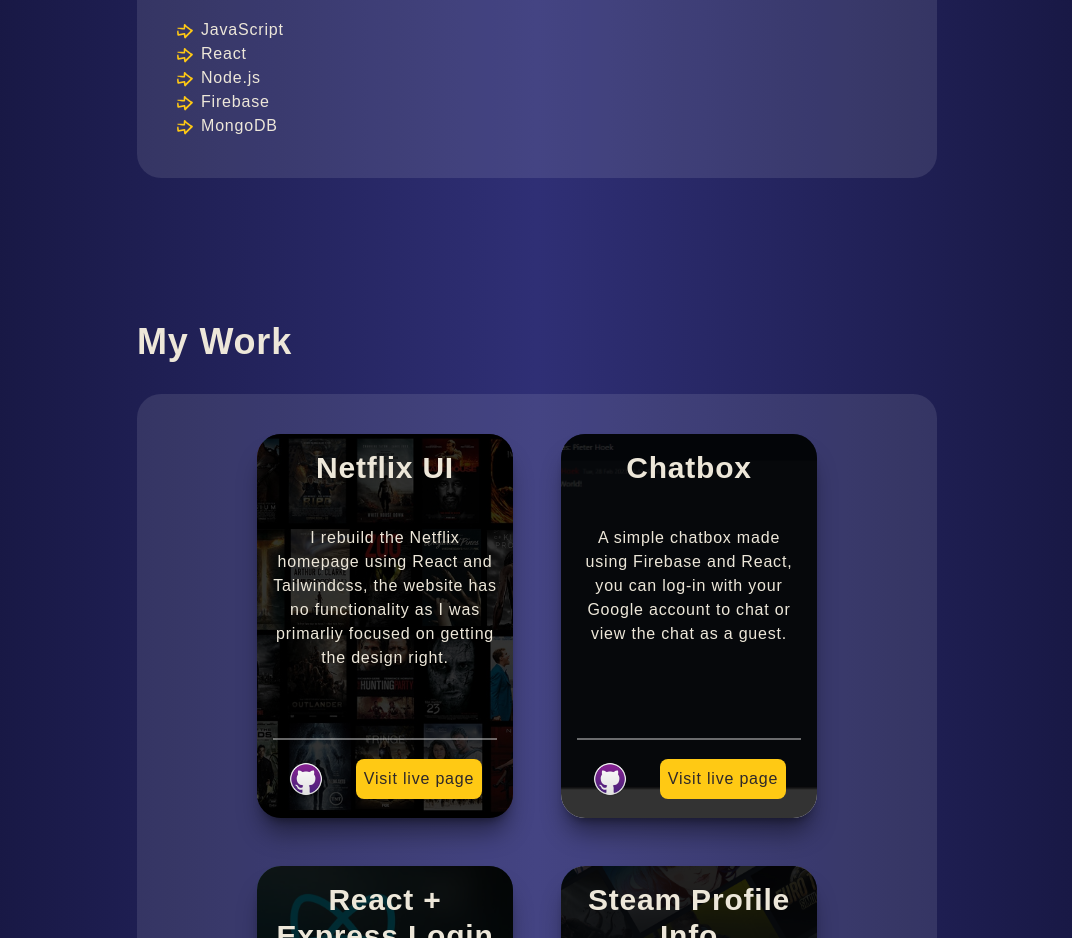
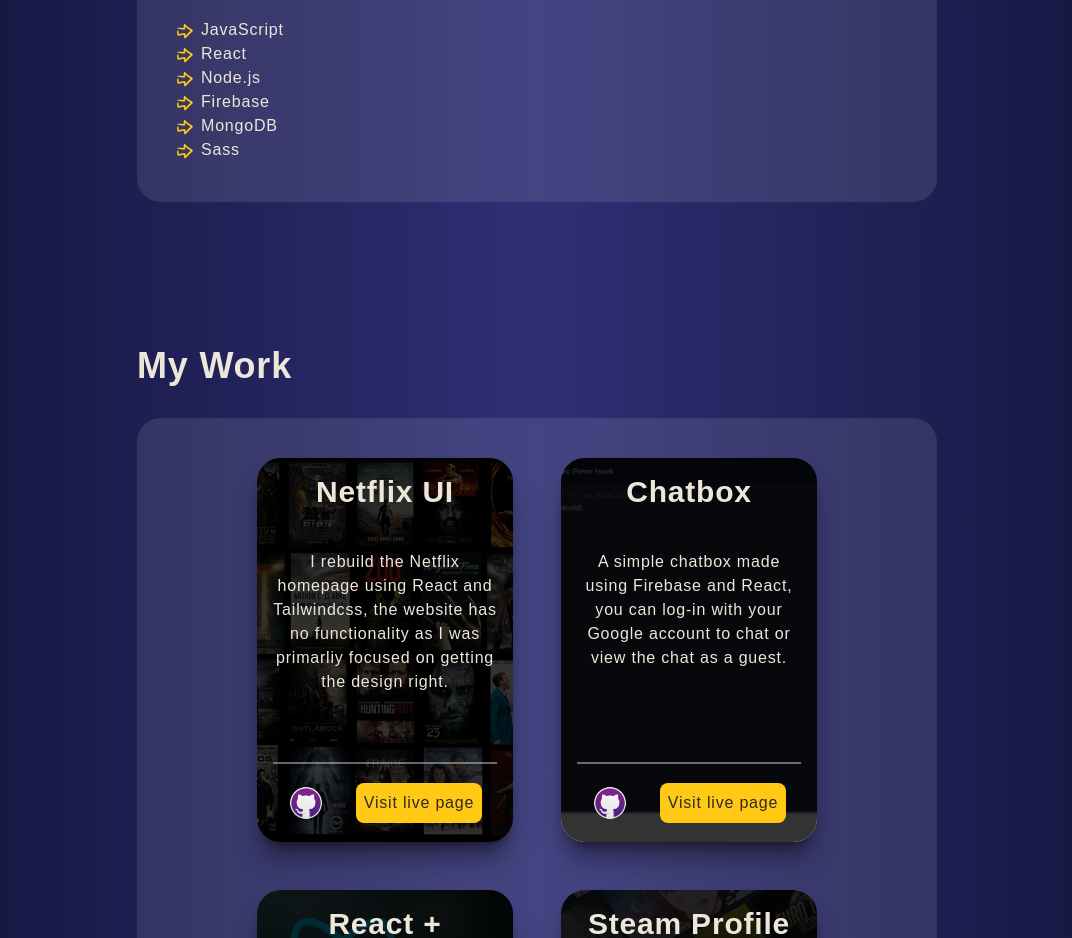
Before and after one commit to Pubstar/Portfolio---Tailwind, a React (Create React App) app in the folder portfolio/: page / in a window 1280 px wide. Shown: the part 1260-2198 px from the top of the page, without its empty margins (103-1175 px from the left). Built offline with nearby package versions, Linux system fonts and the light colour scheme; the HTML template or start-up script is replaced by a standard one; a web font is replaced by a local one.

Commit message:
Update Homepage.jsx

```diff
--- a/portfolio/src/pages/Homepage.jsx
+++ b/portfolio/src/pages/Homepage.jsx
@@ -59,6 +59,7 @@
                         <li><img className='w-4 inline mr-2' src={ArrowRightSvg} alt="" />Node.js</li>
                         <li><img className='w-4 inline mr-2' src={ArrowRightSvg} alt="" />Firebase</li>
                         <li><img className='w-4 inline mr-2' src={ArrowRightSvg} alt="" />MongoDB</li>
+                        <li><img className='w-4 inline mr-2' src={ArrowRightSvg} alt="" />Sass</li>
                     </ul>
                 </div>
             </section>
```
